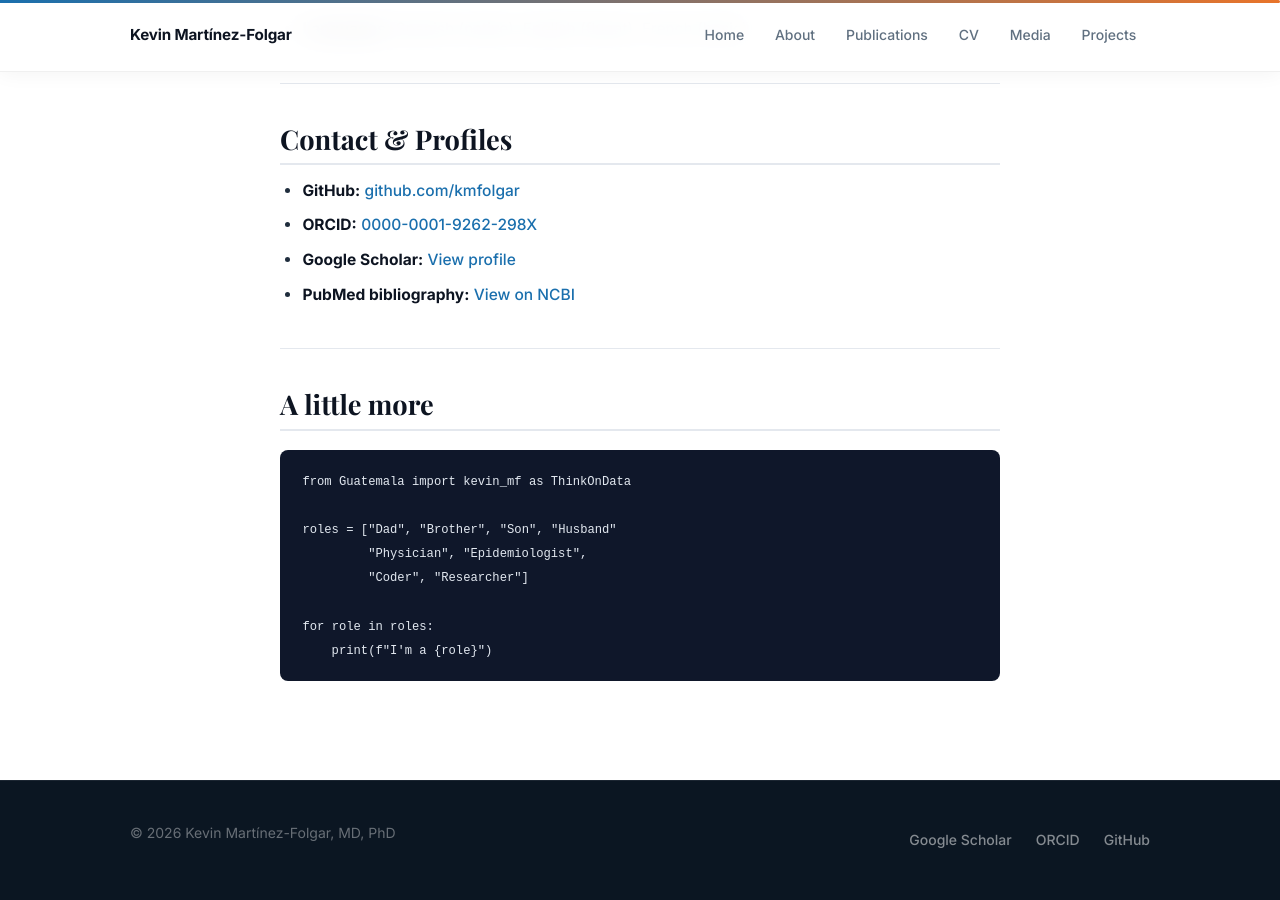
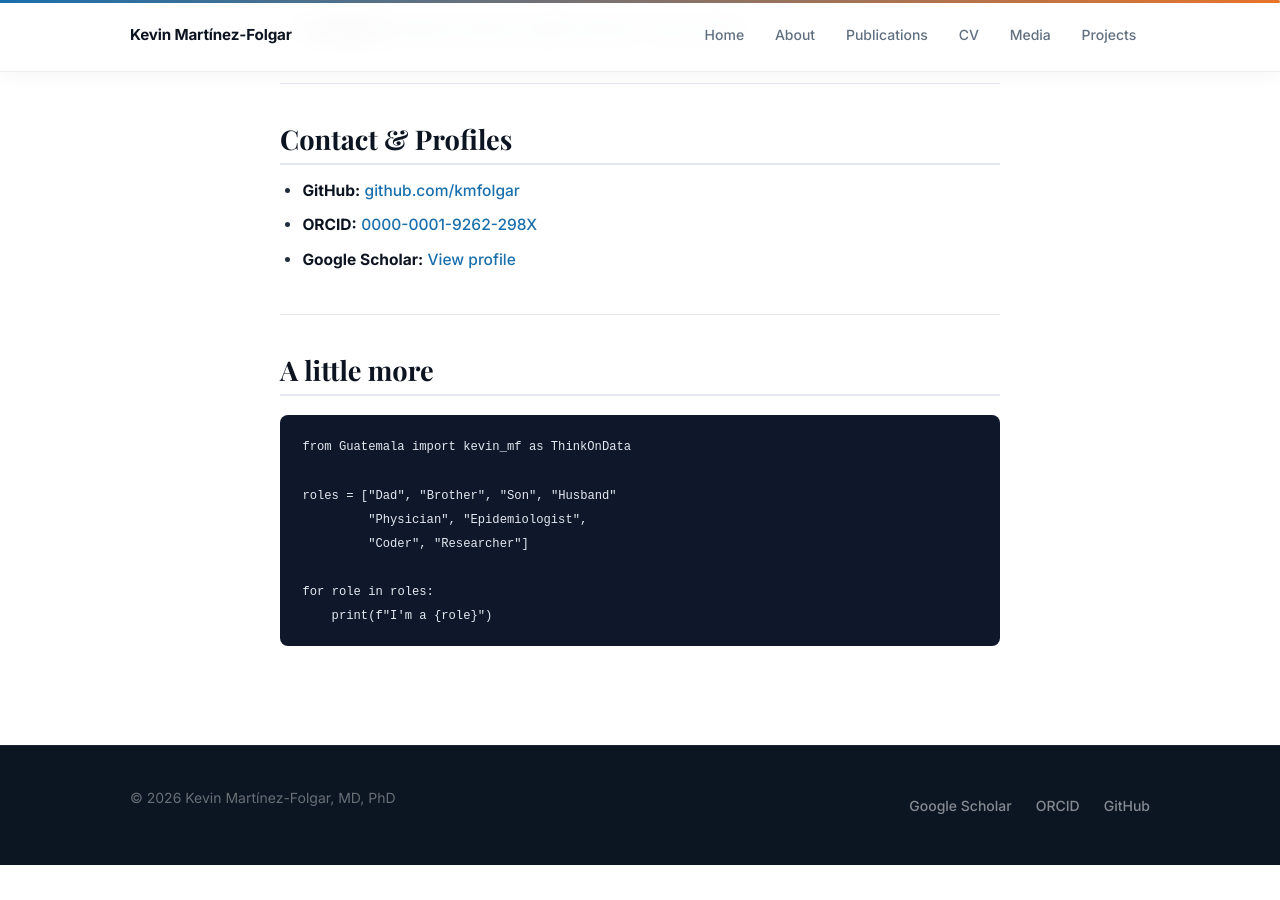
Before and after one commit to kmfolgar/kmfolgar.github.io, a Jekyll site: the page built from about.md, in a window 1280 px wide and 900 px high, scrolled down 1521 px. Built offline with Jekyll 4.4.1, drawn with Linux system fonts in a browser that asks for light colours; some web fonts are replaced; after the commit the page ends 2386 px from its top, so only the background shows below that.

Commit message:
Update about

```diff
--- a/about.md
+++ b/about.md
@@ -61,7 +61,6 @@ practice around cancer.
 - **GitHub:** [github.com/kmfolgar](https://github.com/kmfolgar)
 - **ORCID:** [0000-0001-9262-298X](https://orcid.org/0000-0001-9262-298X)
 - **Google Scholar:** [View profile](https://scholar.google.com/citations?user=cAUPpBgAAAAJ)
-- **PubMed bibliography:** [View on NCBI](https://www.ncbi.nlm.nih.gov/myncbi/kevin.martinez-folgar.1/bibliography/public/)
 
 ---
 
```
